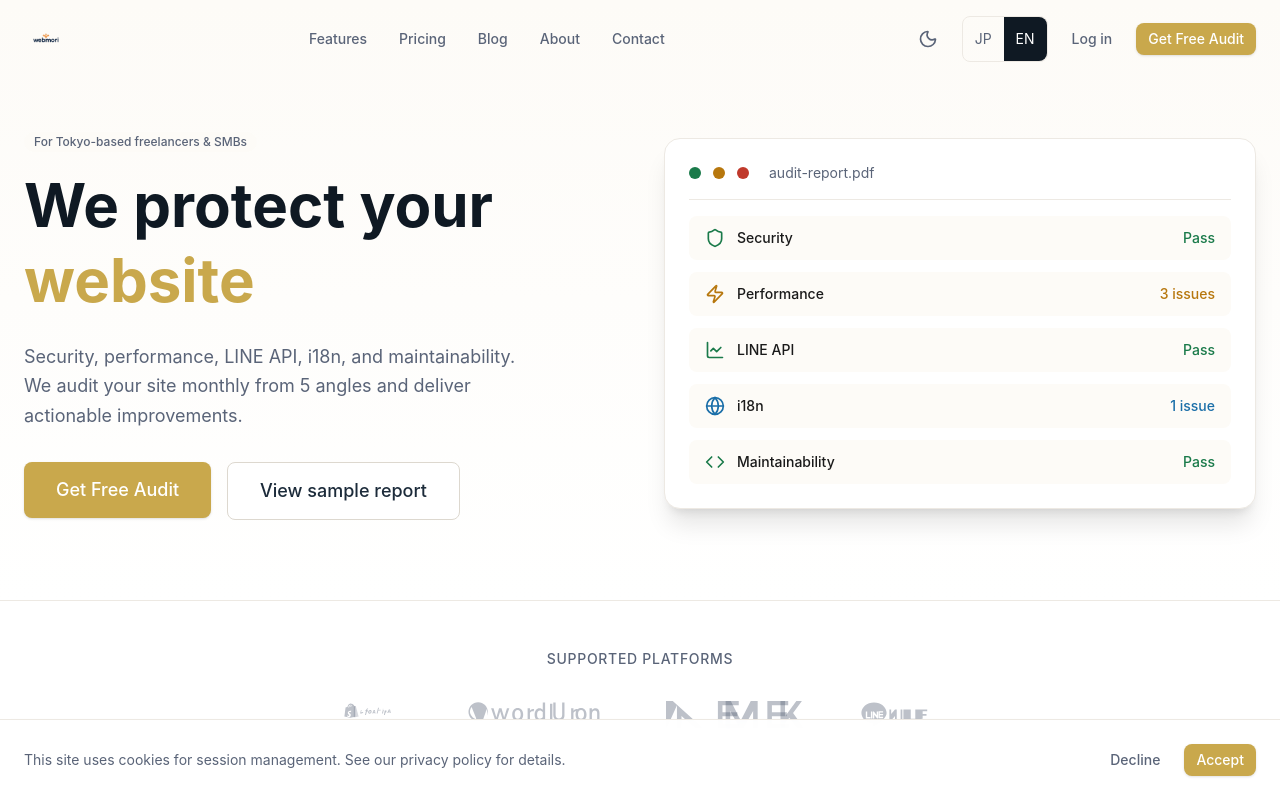
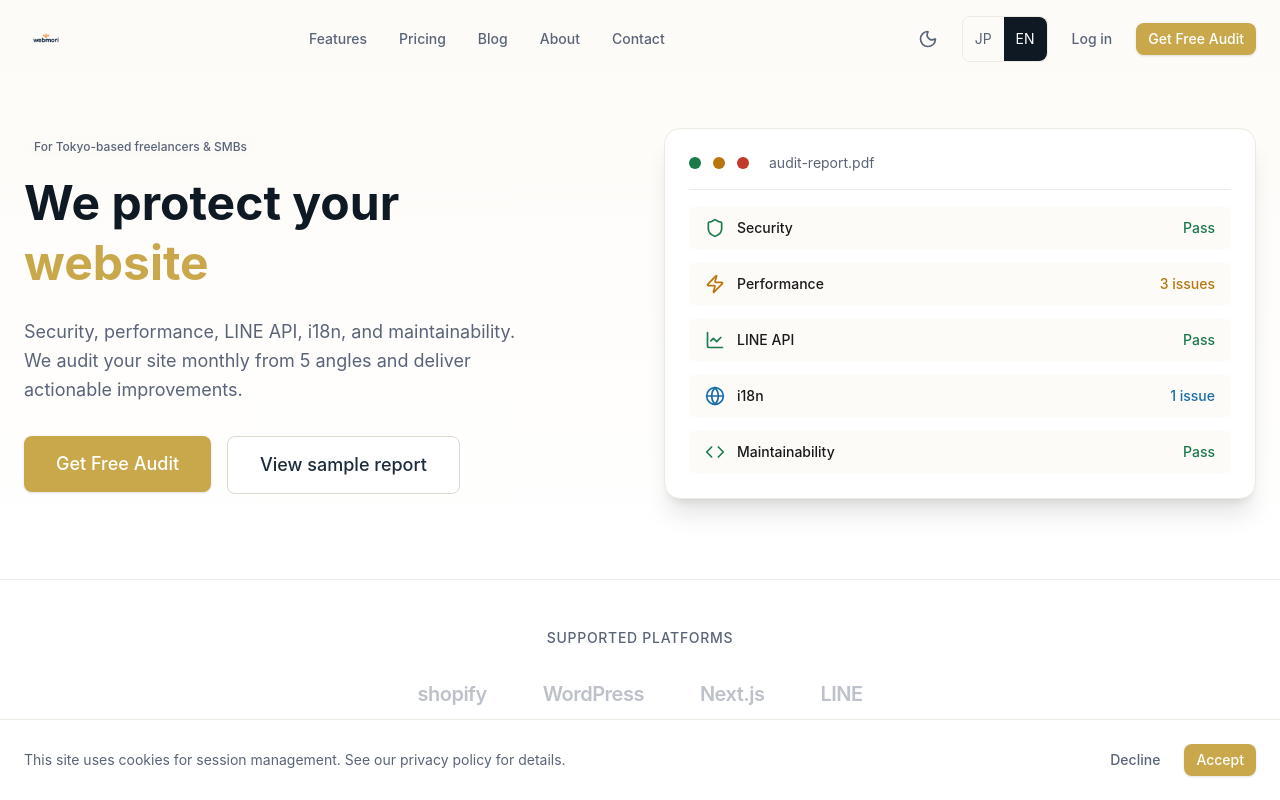
Before and after one commit to daitok6/WebMori, a Next.js app: page /en in a window 1280 px wide. Shown: the top 800 px of the page. Built offline with nearby package versions, Linux system fonts and the light colour scheme; no server answers.

Commit message:
fix: reduce hero font size for single-line title, replace broken SVG logos with text
Hero title was wrapping on desktop. Platform logos were garbled inline SVGs
replaced with clean text wordmarks.

Co-Authored-By: Claude Opus 4.6 <noreply@anthropic.com>

```diff
--- a/src/components/marketing/hero-section.tsx
+++ b/src/components/marketing/hero-section.tsx
@@ -21,7 +21,7 @@ export function HeroSection() {
             transition={{ duration: 0.6 }}
           >
             <Badge className="mb-4">{t("badge")}</Badge>
-            <h1 className="text-3xl font-bold leading-tight text-navy-dark sm:text-4xl lg:text-6xl">
+            <h1 className="text-3xl font-bold leading-tight text-navy-dark sm:text-4xl lg:text-5xl">
               {t("title")}
               <br />
               <span className="text-gold">{t("titleHighlight")}</span>
--- a/src/components/marketing/trust-logos.tsx
+++ b/src/components/marketing/trust-logos.tsx
@@ -3,51 +3,11 @@
 import { useTranslations } from "next-intl";
 import { ScrollReveal } from "@/components/motion/scroll-reveal";
 
-function ShopifyLogo({ className }: { className?: string }) {
-  return (
-    <svg className={className} viewBox="0 0 109 40" fill="currentColor" aria-label="Shopify">
-      <path d="M27.5 7.8c0-.2-.1-.3-.3-.3s-.4 0-1 .1c-.2-.7-.5-1.4-.9-1.9C24.4 4.5 23.4 4 22.2 4h-.4c-.3-.4-.7-.6-1.1-.6-2.7 0-4 3.4-4.4 5.1l-2 .6c-.6.2-.6.2-.7.8-.1.4-1.6 12.4-1.6 12.4L20.5 24l7-1.5S27.5 8 27.5 7.8zm-5.3-.3c-.6.2-1.3.4-2 .6.4-1.5 1.1-2.2 1.8-2.5.3.5.4 1.1.2 1.9zm-1.6-2.3c.2 0 .3.1.5.2-.9.4-1.8 1.4-2.2 3.5l-1.5.5c.4-1.5 1.5-4.2 3.2-4.2zm.6 10.7s-.6-.3-1.4-.3c-1.1 0-1.2.7-1.2.9 0 1 2.6 1.3 2.6 3.6 0 1.8-1.1 2.9-2.6 2.9-1.8 0-2.7-.9-2.7-.9l.5-1.6s.9.8 1.7.8c.5 0 .8-.4.8-.7 0-1.2-2.1-1.3-2.1-3.4 0-1.7 1.2-3.4 3.7-3.4.9 0 1.4.3 1.4.3l-.7 1.8z" />
-      <path d="M28.4 7.4c0-.1-.1-.2-.2-.2s-1.7-.1-1.7-.1-.9-.9-1.1-1.1v17.6l7-1.5S28.5 7.6 28.4 7.4z" opacity=".6" />
-      <path d="M37.6 16h-1.9l.8-3h-.8l-1.2 4.8h1.9c1.5 0 2.3-.8 2.6-2h-1.4v.2zm7.7-3h-1l.1-.4c.1-.5.4-.8.9-.8h.3l.3-1.2h-.5c-1.3 0-2.1.8-2.4 2.4h-.7l-.3 1.2h.7L41.5 20h1.3l1.2-4.8h1l.3-1.2zm3.6 0c-1.8 0-3 1.5-3 3.2 0 1.2.8 2 2 2 1.8 0 3-1.5 3-3.2 0-1.2-.8-2-2-2zm-.8 3.9c-.4 0-.6-.3-.6-.8 0-1 .6-1.9 1.3-1.9.4 0 .6.3.6.8 0 1-.6 1.9-1.3 1.9zm7-3.9h-1.3l-1.9 4.8h1.3l.4-1.1h1.5l.1 1.1h1.2l-.9-4.8h-.4zm-.3 2.6h-1l.9-2 .1 2zm7.5-2.6h-1.7l.8-3.3h-1.3l-2 8.1h1.3l.8-3.5h1.7c1 0 1.8-.6 1.8-1.7-.1-.3-.5-.6-1.4-.6zm-.6 1.3h-1.2l.3-1.2h1.2c.3 0 .4.1.4.4 0 .5-.3.8-.7.8zm4 3.5h1.3l1.2-4.8h-1.3l-1.2 4.8zm1.5-5.5c.4 0 .7-.3.7-.7s-.3-.7-.7-.7-.7.3-.7.7.3.7.7.7zm4.7 1c-.4 0-.8.2-1.2.6l.2-.5h-1.2L68.5 20h1.3l.6-2.6c.2-.8.8-1.3 1.2-1.3.1 0 .2 0 .2.1l.4-1.3c-.1-.1-.2-.1-.4-.1zm5.3-1h-1.7l-2.3 4.8h1.4l.4-.9h1.8l.1.9h1.3l-1-4.8zm-1.8 2.8l1-2.1.2 2.1h-1.2z" />
-    </svg>
-  );
-}
-
-function WordPressLogo({ className }: { className?: string }) {
-  return (
-    <svg className={className} viewBox="0 0 122 24" fill="currentColor" aria-label="WordPress">
-      <path d="M8.7 1C4.1 1 .4 4.7.4 9.3s3.7 8.3 8.3 8.3 8.3-3.7 8.3-8.3S13.3 1 8.7 1zm-7 8.3c0-1.6.5-3 1.4-4.2L7.5 16c-3.4-1-5.8-4.1-5.8-6.7zm7 7.1c.7 0 1.3-.1 1.9-.3l-2-5.5-2 5.5c.7.2 1.4.3 2.1.3zm1-8.4l2.3 6.3.6-2c.3-.9.5-1.5.5-2.1 0-.8-.3-1.3-.5-1.8-.3-.5-.7-1.1-.7-1.7 0-.7.5-1.3 1.2-1.3h.1c-1.2-1.1-2.8-1.7-4.5-1.7-1.1 0-2.2.3-3.1.8h.2c.8 0 2 .1 2 1.3 0 .6-.3 1.2-.7 1.8l-.8 1.3 2.4 7.2 1.5-4.5-1-2.8c-.3-.8-.6-1.3-.6-1.8 0-.7.5-1 1-1h.1zm3.1 8.3l2.3-6.6c.4-1 .5-1.8.5-2.5v-.5c.6 1.2 1 2.5 1 3.9 0 2.6-1.4 4.7-3.8 5.7z" />
-      <path d="M26.6 6.3l-2.3 7.9-2.4-7.9h-2.1l3.5 10.3h2l2.3-7.7 2.3 7.7h2l3.5-10.3h-2l-2.4 7.9-2.3-7.9h-2.1zm16 10.6c2.8 0 4.7-2 4.7-5.4s-1.9-5.5-4.7-5.5-4.7 2.1-4.7 5.5 1.9 5.4 4.7 5.4zm0-1.7c-1.5 0-2.6-1.3-2.6-3.7 0-2.5 1.1-3.8 2.6-3.8 1.5 0 2.6 1.3 2.6 3.8 0 2.4-1.1 3.7-2.6 3.7zm8.5 1.4h2V10c.8-.9 1.5-1.3 2.2-1.3.4 0 .6.1.9.2l.5-1.8c-.3-.1-.7-.2-1.1-.2-.9 0-1.8.6-2.5 1.5V6.3h-2v10.3zm10.1.3c1.3 0 2.2-.5 3-1.4v1.1h1.9V1.3h-2v6.3c-.7-.8-1.6-1.3-2.8-1.3-2.5 0-4.2 2.2-4.2 5.4 0 3.3 1.6 5.2 4.1 5.2zm.4-1.7c-1.5 0-2.4-1.2-2.4-3.5 0-2.4 1-3.6 2.5-3.6.8 0 1.6.5 2.4 1.4v4.5c-.8.8-1.6 1.2-2.5 1.2zm8.7 1.4h2V2.3h-2v14.3zm7.7.3c3 0 4.7-1.7 4.7-4.6V1.3h-2V12c0 2-1 3-2.8 3s-2.8-1-2.8-3V1.3h-2V12c.1 2.9 1.8 4.6 4.9 4.6zm10.4-.3h2V10c.8-.9 1.5-1.3 2.2-1.3.4 0 .6.1.9.2l.5-1.8c-.3-.1-.7-.2-1.1-.2-.9 0-1.8.6-2.5 1.5V6.3h-2v10.3zm8.5.3c2.8 0 4.7-2 4.7-5.4s-1.9-5.5-4.7-5.5-4.7 2.1-4.7 5.5 1.9 5.4 4.7 5.4zm0-1.7c-1.5 0-2.6-1.3-2.6-3.7 0-2.5 1.1-3.8 2.6-3.8 1.5 0 2.6 1.3 2.6 3.8 0 2.4-1.1 3.7-2.6 3.7zm7.3 1.4h2v-5c0-2.3.9-3.5 2.6-3.5 1.3 0 1.9.8 1.9 2.5v6h2v-6.4c0-2.4-1.2-3.9-3.4-3.9-1.2 0-2.2.5-3.1 1.5V6.3h-2v10.3z" />
-    </svg>
-  );
-}
-
-function NextjsLogo({ className }: { className?: string }) {
-  return (
-    <svg className={className} viewBox="0 0 394 80" fill="currentColor" aria-label="Next.js">
-      <path d="M261.9 0.3V77.7h-13V28.9L221 77.7h-9.8L183.4 28.9V77.7h-13V0.3h14.7l28.5 55.7 28.6-55.7H261.9z" />
-      <path d="M289.6 77.7V0.3h59.6v12h-46.6v19.5h42.5v11.7h-42.5v22.2h47.6v12H289.6z" />
-      <path d="M374.7 77.7L352.5 47.7L340.1 62.7V77.7h-13V0.3h13V44.5l32.3-44.2h15.9L363.1 34.5 394 77.7H374.7z" />
-      <path d="M19.3 0.3L105.8 77.7H84L44.3 42.6V77.7h-13V12L2 77.7H0V0.3H19.3z" />
-      <path d="M148.3 77.7V0.3h59.6v12h-46.6v19.5h42.5v11.7h-42.5v22.2h47.6v12H148.3z" />
-    </svg>
-  );
-}
-
-function LineLogo({ className }: { className?: string }) {
-  return (
-    <svg className={className} viewBox="0 0 120 40" fill="currentColor" aria-label="LINE">
-      <path d="M20 2C10 2 2 8.7 2 17c0 7.2 6.4 13.3 15 14.5.6.1 1.4.4 1.6.8.2.4.1 1-.1 1.4l-.3 1.5c-.1.5-.3 1.7 1.5 1 1.8-.8 9.8-5.8 13.3-9.9C36.6 22.5 38 19.9 38 17 38 8.7 30 2 20 2zm-5 22.5c0 .3-.2.5-.5.5H8.8c-.3 0-.5-.2-.5-.5v-9c0-.3.2-.5.5-.5h1c.3 0 .5.2.5.5v7.5h4.2c.3 0 .5.2.5.5v1zm2.6 0c0 .3-.2.5-.5.5h-1c-.3 0-.5-.2-.5-.5v-9c0-.3.2-.5.5-.5h1c.3 0 .5.2.5.5v9zm8.3 0c0 .2-.1.4-.3.5h-1c-.1 0-.3-.1-.4-.2l-3.8-5.1v4.8c0 .3-.2.5-.5.5h-1c-.3 0-.5-.2-.5-.5v-9c0-.2.1-.4.3-.5h1c.1 0 .3.1.4.2l3.8 5.1v-4.8c0-.3.2-.5.5-.5h1c.3 0 .5.2.5.5v9zm6.6-8h-4.2v2h4.2c.3 0 .5.2.5.5v1c0 .3-.2.5-.5.5h-4.2v2h4.2c.3 0 .5.2.5.5v1c0 .3-.2.5-.5.5H27c-.3 0-.5-.2-.5-.5v-9c0-.3.2-.5.5-.5h5.5c.3 0 .5.2.5.5v1c0 .3-.2.5-.5.5z" />
-      <path d="M50 12h2.5v16H50v-6.5L44.5 28H42V12h2.5v6.5L50 12zm8 0h2.5v16H58V12zm12 0h2.5v13.5H79V28H62V12zm17 0h9v2.5h-6.5v4h5.5v2.5h-5.5v4.5H88V28h-9V12z" />
-    </svg>
-  );
-}
-
 const platforms = [
-  { name: "Shopify", Logo: ShopifyLogo },
-  { name: "WordPress", Logo: WordPressLogo },
-  { name: "Next.js", Logo: NextjsLogo },
-  { name: "LINE", Logo: LineLogo },
+  { name: "Shopify", display: "shopify" },
+  { name: "WordPress", display: "WordPress" },
+  { name: "Next.js", display: "Next.js" },
+  { name: "LINE", display: "LINE" },
 ];
 
 export function TrustLogos() {
@@ -61,11 +21,13 @@ export function TrustLogos() {
             {t("title")}
           </p>
           <div className="mt-6 sm:mt-8 flex flex-wrap items-center justify-center gap-8 sm:gap-14">
-            {platforms.map(({ name, Logo }) => (
-              <Logo
+            {platforms.map(({ name, display }) => (
+              <span
                 key={name}
-                className="h-6 sm:h-7 w-auto text-text-muted/40 transition-colors hover:text-text-muted"
-              />
+                className="text-lg sm:text-xl font-semibold text-text-muted/40 transition-colors hover:text-text-muted tracking-tight select-none"
+              >
+                {display}
+              </span>
             ))}
           </div>
         </ScrollReveal>
```
